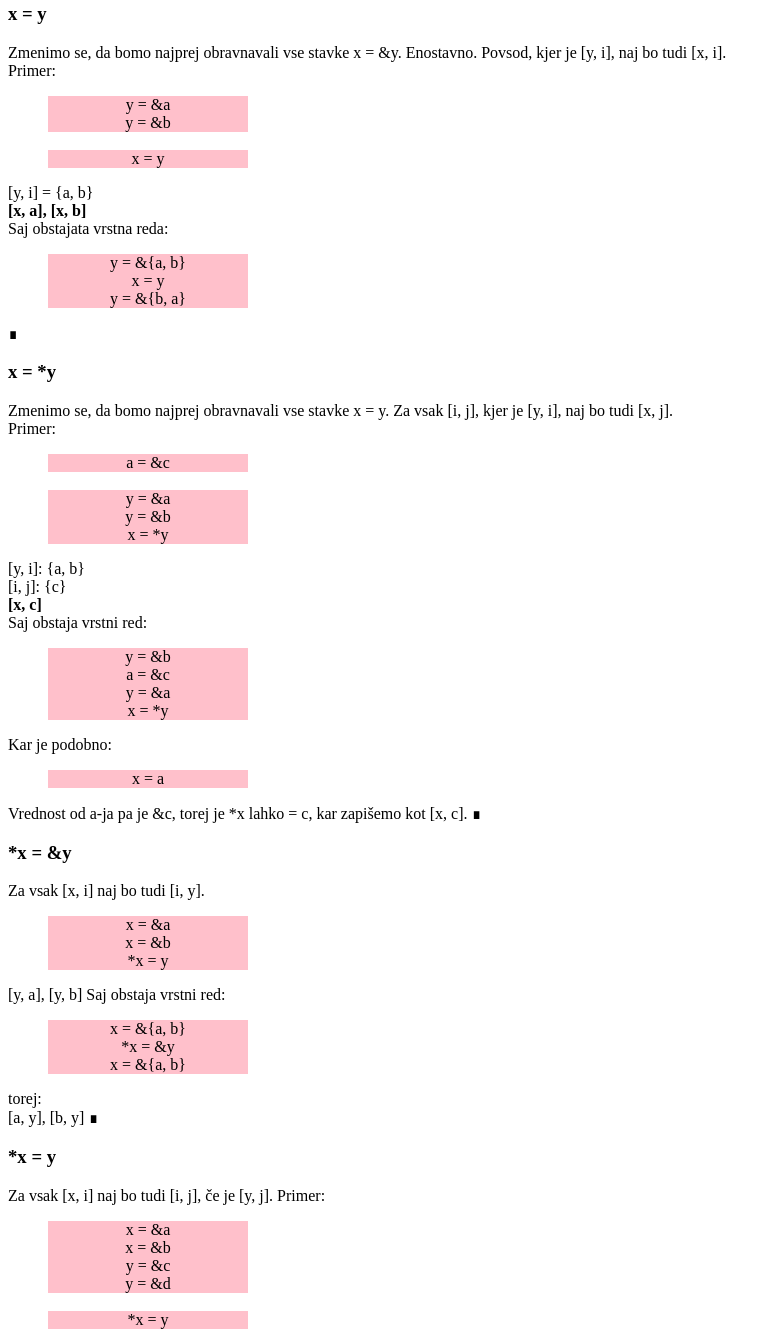
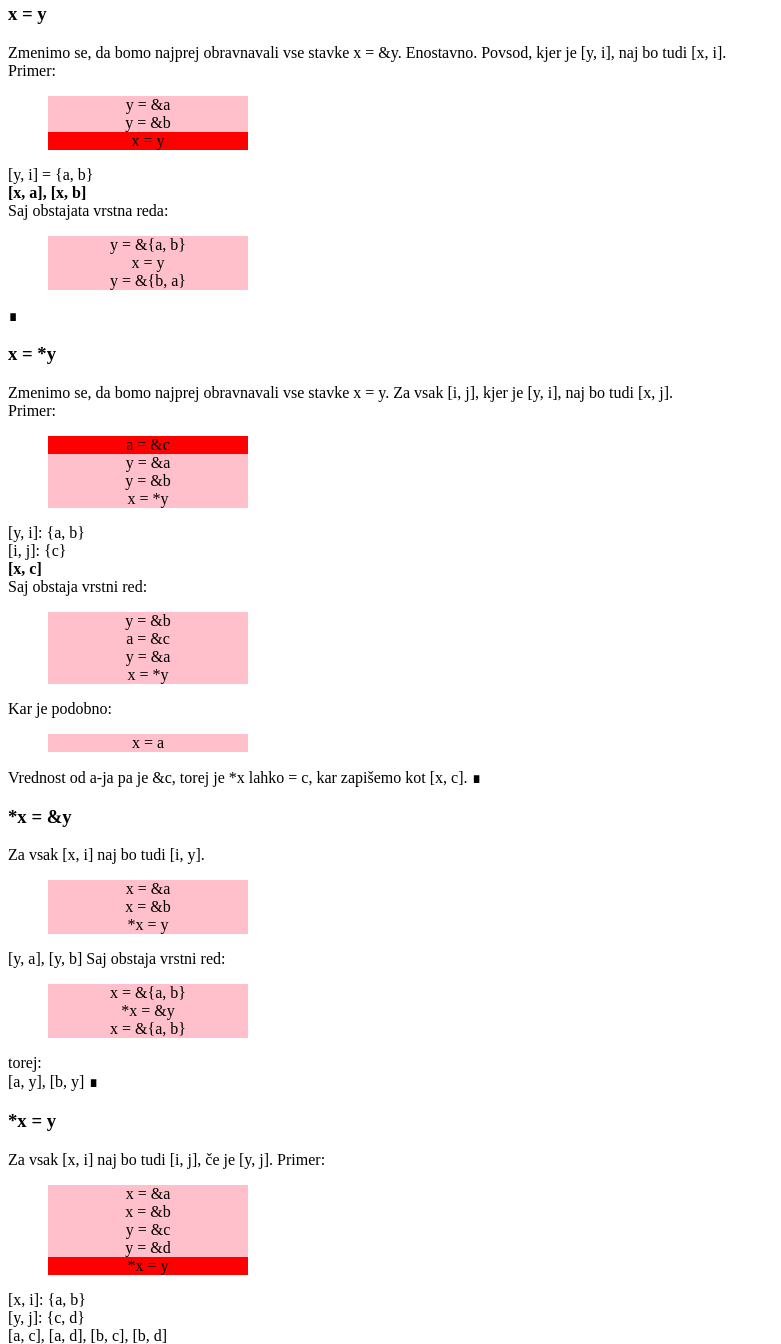
Before and after one commit to jannova/sola, a plain HTML site: page andersen.html in a window 1280 px wide. Shown: the part 728-2072 px from the top of the page, without its empty margins (0-781 px from the left). Drawn offline with nearby package versions, Linux system fonts and the light colour scheme; a script that the page names is missing.

Commit message:
Update andersen.html

```diff
--- a/andersen.html
+++ b/andersen.html
@@ -77,8 +77,7 @@ Primer:
 <ul class="koda">
 	<li>y = &a</li>
 	<li>y = &b</li>
-	<br>
-	<li>x = y</li>
+	<li style="background-color:red">x = y</li>
 </ul>
 
 [y, i] = {a, b}
@@ -102,8 +101,7 @@ Zmenimo se, da bomo najprej obravnavali vse stavke x = y. Za vsak [i, j], kjer j
 Primer:
 
 <ul class="koda">
-	<li>a = &c</li>
-	<br>
+	<li style="background-color:red">a = &c</li>
 	<li>y = &a</li>
 	<li>y = &b</li>
 	<li>x = *y</li>
@@ -165,8 +163,7 @@ Primer:
 	<li>x = &b</li>
 	<li>y = &c</li>
 	<li>y = &d</li>
-	<br>
-	<li>*x = y</li>
+	<li style="background-color:red">*x = y</li>
 </ul>
 
 [x, i]: {a, b}<br>
@@ -185,7 +182,7 @@ Ok, to je preveč zakomplicirano!
 <h2>Kako se to zdaj sploh naredi??</h2>
 
 Najprej definiramo sintakso. Naj #(x, n) pomeni unijo n-tih podmnožic dosedanjih <i>points-to</i> možnosti za x.
-
+<br>
 <table>
 	<tr>
 		<td>#(x, 0)</td><td>&x</td>
@@ -200,13 +197,13 @@ Najprej definiramo sintakso. Naj #(x, n) pomeni unijo n-tih podmnožic dosedanji
 		<td>#(x, 3)</td><td>**x</td>
 	</tr>
 <table>
-
+<br>
 ... in tako najprej!
 <br>
 Regex za stavek je <i style="color:orange">/\s*([\*]?)\s*(\w+)\s*=\s*([\*]?)(&?)\s*(\w+)/</i>. Velja le še to, da tretji in četrti sintaktični element ne smeta nastopati hkrati. Stavek tako dobimo v obliki #(x, n) = #(y, m), kjer je n enak številu operatorjev* (sintaktični element 1) + 1 pred simbolom za prvo spremenljivko (sintaktični element 2) in m = 0, če je četrti sintaktični element prisoten, drugače pa enako kot pri n.
 
 Nekaj primerov:
-
+<br>
 <table style="background-color:pink;">
 	<tr>
 		<td>x = &y</td><td>#(x, 1) = #(y, 0)</td>
@@ -224,7 +221,7 @@ Nekaj primerov:
 		<td>*x = *y</td><td>#(x, 2) = #(y, 2)</td>
 	</tr>
 </table>
-
+<br>
 Očitno bomo potrebovali neke rekurzivne funkcije. Najprej bomo izračunali #(y, m), nato pa vsaki n-ti podmnožici x-a dodali #(y, m) (podmnožica x-a = podmnožica x-a U #(y, m)). Na začetku bomo naredili tabelo velikosti s*s, kjer je s število spremenljivk. Nato bomo s pomočjo te tabele naredili graf (glej: <a href="http://sl.wikipedia.org/wiki/Matrika_sosednosti">matrika sosednjosti</a>).
 </body>
 </html>
```
